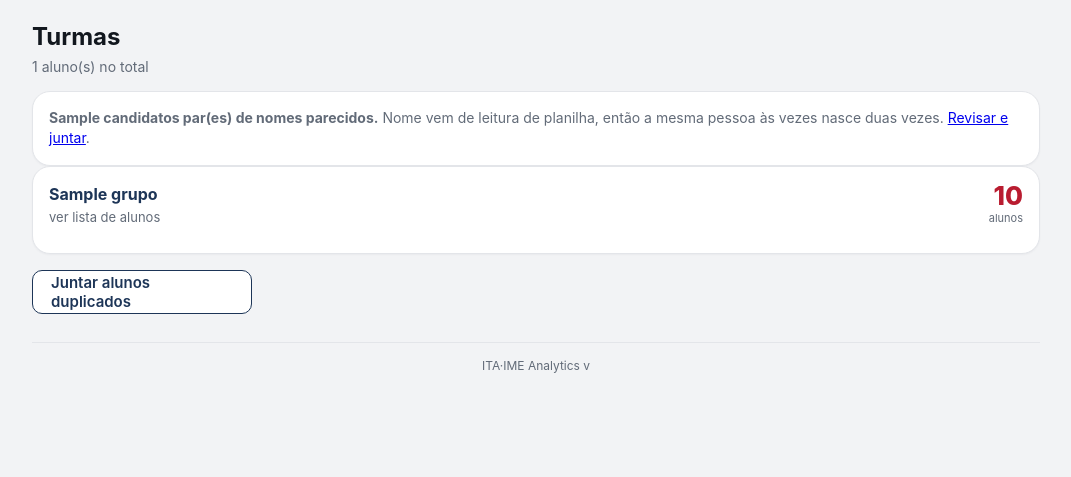
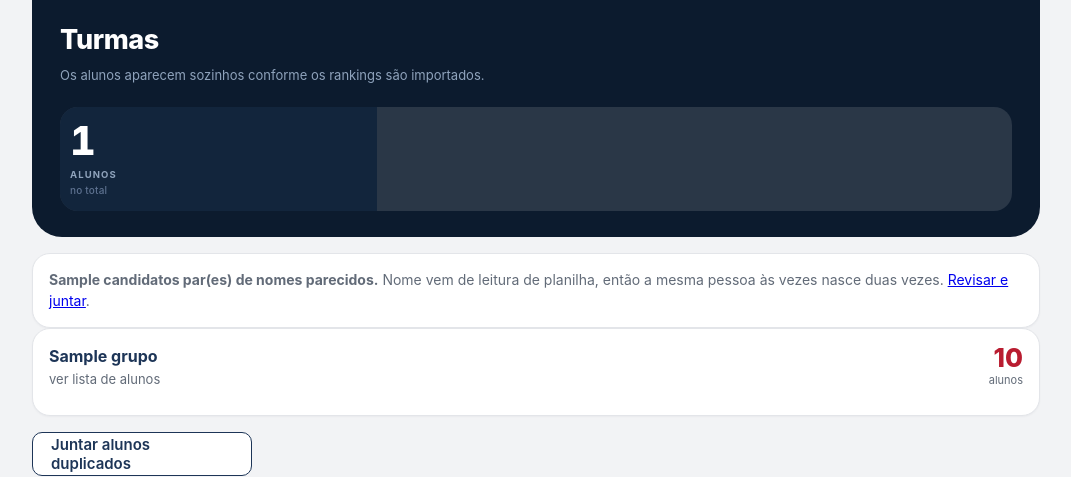
Before and after one commit to TuxGames/ita-ime-analytics, a Python web app: template app/templates/admin/turmas.html in a window 1280 px wide. Shown: the part 52-529 px from the top of the page, without its empty margins (104-1175 px from the left). Run offline with Jinja, Linux system fonts and the light colour scheme; the template is opened without the code that fills it: most values are stand-ins (such as "Sample title", 1, 10 or a date in 2020).

Commit message:
redesign: telas de admin
Turmas, por ser raiz da secao, abre na superficie escura com o total de
alunos numa celula de placar. Alunos, aluno e merge ganham a volta no
cabecalho.

```diff
--- a/app/templates/admin/aluno.html
+++ b/app/templates/admin/aluno.html
@@ -12,6 +12,7 @@
       {%- if not aluno.ativo %} · inativo{% endif %}
     </p>
   </div>
+  <a class="btn btn-ghost btn-sm" href="{{ url_for('admin.turmas') }}">Voltar</a>
 </div>
 
 <section class="card">
--- a/app/templates/admin/alunos.html
+++ b/app/templates/admin/alunos.html
@@ -8,6 +8,7 @@
     <h1>{{ rotulo }}</h1>
     <p class="page-sub">{{ itens|length }} aluno(s)</p>
   </div>
+  <a class="btn btn-ghost btn-sm" href="{{ url_for('admin.turmas') }}">Voltar</a>
 </div>
 
 <nav class="filtro-turma" aria-label="Ordenar a lista">
--- a/app/templates/admin/merge.html
+++ b/app/templates/admin/merge.html
@@ -17,6 +17,7 @@
     <h1>Juntar alunos</h1>
     <p class="page-sub">A mesma pessoa escrita de dois jeitos</p>
   </div>
+  <a class="btn btn-ghost btn-sm" href="{{ url_for('admin.turmas') }}">Voltar</a>
 </div>
 
 <section class="card info-card">
--- a/app/templates/admin/turmas.html
+++ b/app/templates/admin/turmas.html
@@ -1,13 +1,23 @@
 {% extends "base.html" %}
+{% from "_macros.html" import monograma %}
 {% block title %}Turmas — ITA-IME Analytics{% endblock %}
 
 {% block content %}
-<div class="page-head">
-  <div>
-    <h1>Turmas</h1>
-    <p class="page-sub">{{ total_alunos }} aluno(s) no total</p>
+<section class="board" aria-label="Administração de turmas">
+  <div class="board-top">
+    <div>
+      <h1 class="board-title">Turmas</h1>
+      <p class="board-sub">Os alunos aparecem sozinhos conforme os rankings são importados.</p>
+    </div>
+    {{ monograma(current_user.nome_oficial or current_user.username, "md") }}
   </div>
-</div>
+  <div class="board-cells">
+    <div class="board-cell">
+      <p class="board-value">{{ total_alunos }}</p>
+      <p class="board-label">alunos<span class="board-scope">no total</span></p>
+    </div>
+  </div>
+</section>
 
 {% if candidatos %}
 <section class="card info-card">
```
